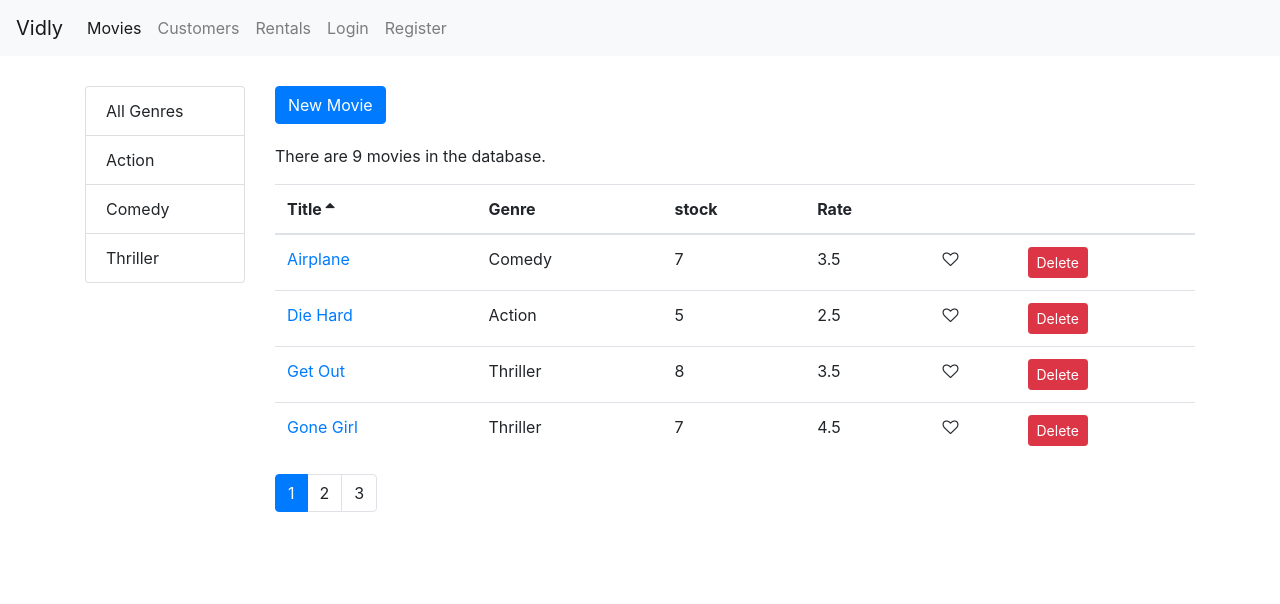
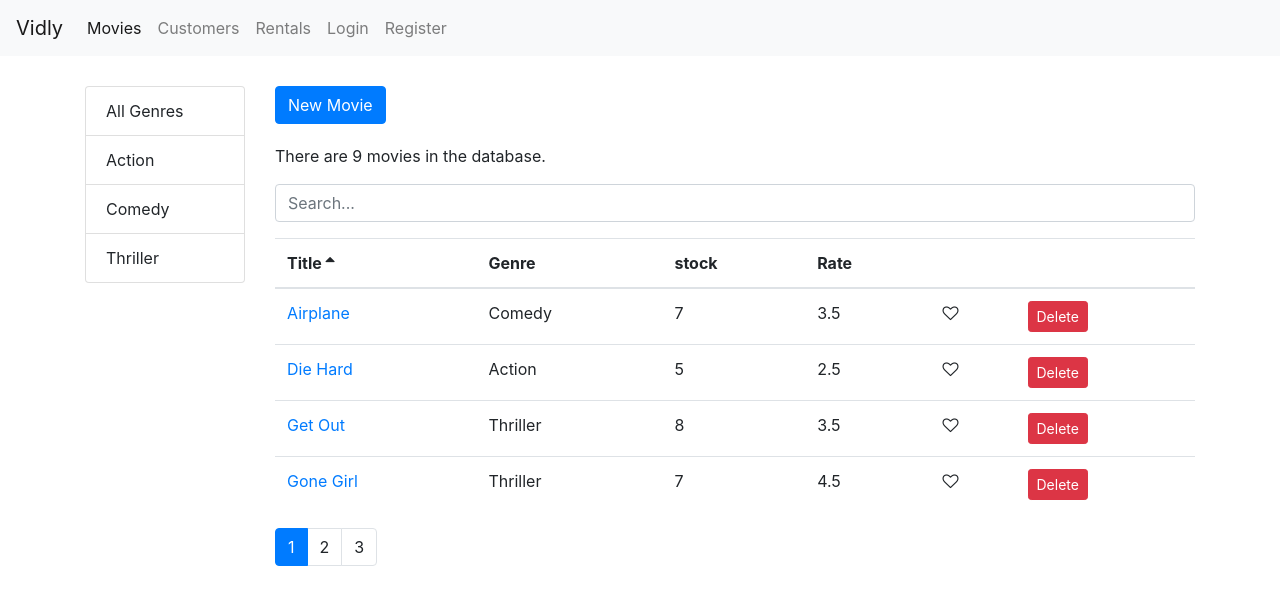
Before and after one commit to cbhuber17/ReactVidly, a React (Create React App) app: page /movies in a window 1280 px wide. Shown: the top 604 px of the page. Built offline with nearby package versions, Linux system fonts and the light colour scheme.

Commit message:
feat: Added search.

```diff
--- a/src/components/movies.jsx
+++ b/src/components/movies.jsx
@@ -3,6 +3,7 @@ import { getMovies } from "../services/fakeMovieService";
 import { getGenres } from "../services/fakeGenreService";
 import ListGroup from "./common/listGroup";
 import Pagination from "./common/pagination";
+import SearchBox from "./searchBox";
 import { paginate } from "../components/utils/paginate";
 import MoviesTable from "./moviesTable";
 import _ from "lodash";
@@ -18,6 +19,8 @@ class Movies extends Component {
     currentPage: 1,
     pageSize: 4, // 4 movies per page
     sortColumn: { path: "title", order: "asc" },
+    searchQuery: "",
+    selectedGenre: null,
   };
 
   componentDidMount() {
@@ -45,11 +48,18 @@ class Movies extends Component {
   };
 
   handleGenreSelect = (genre) => {
-    this.setState({ selectedGenre: genre, currentPage: 1 });
+    this.setState({ selectedGenre: genre, searchQuery: "", currentPage: 1 });
   };
 
   handleSort = (sortColumn) => {
     this.setState({ sortColumn });
+  };
+
+  handleSearch = (query) => {
+    // Do not want to mix filtering of genre and searching
+    // Either filter by search or by genre.  When searching, null genre.
+    // searchQuery is set to "" above in handleGenreSelect.
+    this.setState({ searchQuery: query, selectedGenre: null, currentPage: 1 });
   };
 
   getPagedData = () => {
@@ -58,13 +68,18 @@ class Movies extends Component {
       currentPage,
       sortColumn,
       selectedGenre,
+      searchQuery,
       movies: allMovies,
     } = this.state;
 
-    const filtered =
-      selectedGenre && selectedGenre._id
-        ? allMovies.filter((m) => m.genre._id === selectedGenre._id)
-        : allMovies;
+    let filtered = allMovies;
+
+    if (searchQuery)
+      filtered = allMovies.filter((m) =>
+        m.title.toLowerCase().startsWith(searchQuery.toLowerCase())
+      );
+    else if (selectedGenre && selectedGenre._id)
+      filtered = allMovies.filter((m) => m.genre._id === selectedGenre._id);
 
     const sorted = _.orderBy(filtered, [sortColumn.path], [sortColumn.order]);
 
@@ -77,7 +92,7 @@ class Movies extends Component {
   render() {
     // Object destructuring.  Extract this.state.movies.length and rename it to count
     const { length: count } = this.state.movies;
-    const { pageSize, currentPage, sortColumn } = this.state;
+    const { pageSize, currentPage, sortColumn, searchQuery } = this.state;
 
     if (count === 0) return <p>There are no movies in the database.</p>;
 
@@ -103,6 +118,7 @@ class Movies extends Component {
             New Movie
           </Link>
           <p>There are {totalCount} movies in the database.</p>
+          <SearchBox value={searchQuery} onChange={this.handleSearch} />
           <MoviesTable
             movies={movies}
             sortColumn={sortColumn}
--- /dev/null
+++ b/src/components/searchBox.jsx
@@ -0,0 +1,16 @@
+import React from "react";
+
+const SearchBox = ({ value, onChange }) => {
+  return (
+    <input
+      type="text"
+      name="query"
+      className="form-control my-3"
+      placeholder="Search..."
+      value={value}
+      onChange={(e) => onChange(e.currentTarget.value)}
+    />
+  );
+};
+
+export default SearchBox;
```
